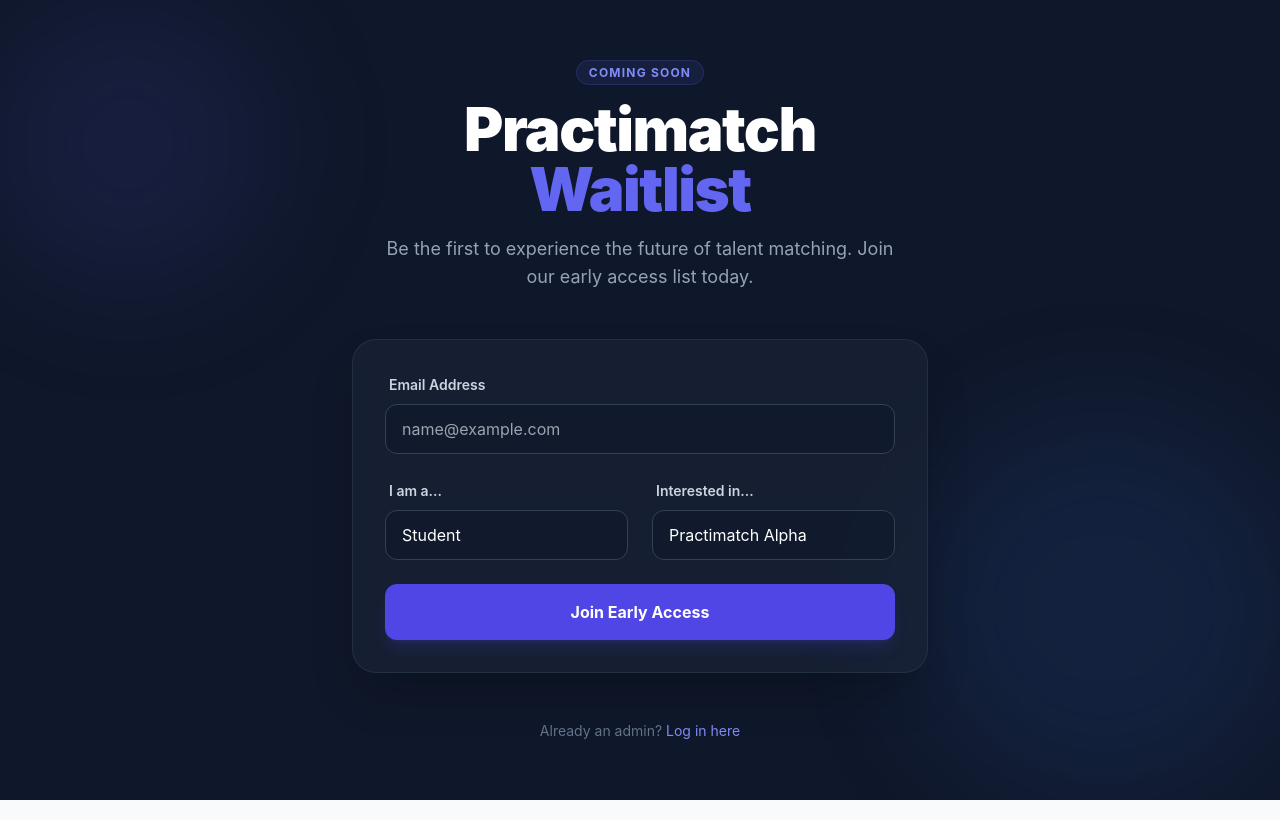
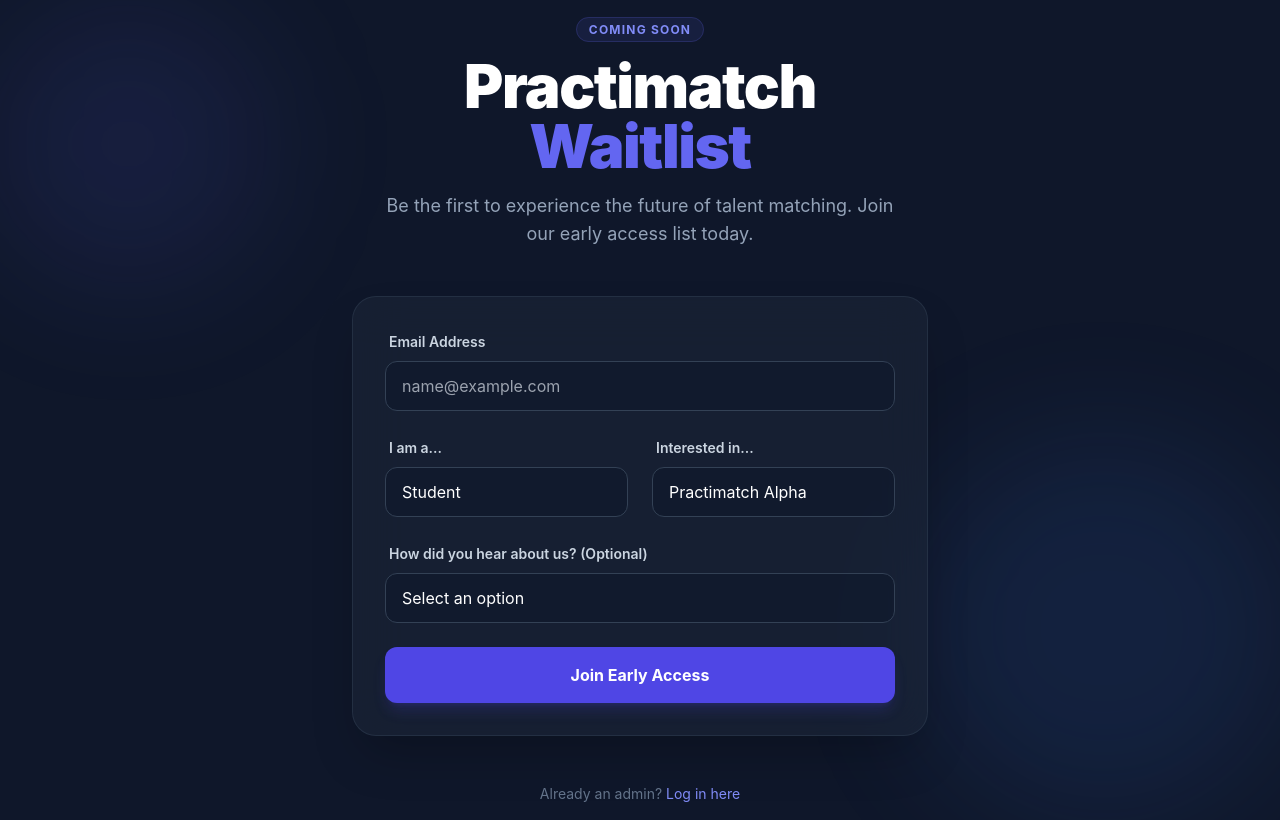
Before and after one commit to RafaCH1906/Frontend_Practimatch, a React (Vite) app: page / in a window 1280 px wide. Built offline with nearby package versions, Linux system fonts and the light colour scheme; no server answers.

Commit message:
feat: new extensions

```diff
--- a/src/api/public.ts
+++ b/src/api/public.ts
@@ -13,6 +13,7 @@
     region?: string;
     device_type?: string;
     browser?: string;
+    traffic_source_explicit?: string;
 }
 
 /**
--- a/src/api/types.ts
+++ b/src/api/types.ts
@@ -28,6 +28,7 @@
     city?: string | null;
     device_type?: 'mobile' | 'tablet' | 'desktop' | null;
     traffic_source?: string | null;
+    traffic_source_explicit?: string | null;
     created_at: string;
     updated_at?: string | null;
 }
@@ -78,6 +79,7 @@
     city?: string;
     device_type?: string;
     traffic_source?: string;
+    traffic_source_explicit?: string;
     email?: string;
     order_by?: 'created_at_desc' | 'registration_count_desc';
 }
--- a/src/pages/JoinWaitlistPage.tsx
+++ b/src/pages/JoinWaitlistPage.tsx
@@ -10,6 +10,7 @@
     const [isSuccess, setIsSuccess] = useState(false);
     const [error, setError] = useState<string | null>(null);
     const [tracking, setTracking] = useState<TrackingMetadata | null>(null);
+    const [trafficSourceExplicit, setTrafficSourceExplicit] = useState('');
 
     // Detect all tracking metadata on mount
     useEffect(() => {
@@ -37,7 +38,8 @@
                     browser: 'other',
                     country: 'Unknown',
                     city: 'Unknown'
-                }
+                },
+                ...(trafficSourceExplicit ? { traffic_source_explicit: trafficSourceExplicit } : {})
             });
             setIsSuccess(true);
         } catch (err: any) {
@@ -140,6 +142,24 @@
                             </div>
                         </div>
 
+                        <div className="space-y-2">
+                            <label className="text-sm font-semibold text-slate-300 ml-1">How did you hear about us? (Optional)</label>
+                            <select
+                                value={trafficSourceExplicit}
+                                onChange={(e) => setTrafficSourceExplicit(e.target.value)}
+                                className="w-full px-4 py-3 bg-slate-900/50 border border-slate-700 rounded-xl text-white focus:outline-none focus:ring-2 focus:ring-indigo-500 appearance-none cursor-pointer"
+                            >
+                                <option value="">Select an option</option>
+                                <option value="instagram">Instagram</option>
+                                <option value="facebook">Facebook</option>
+                                <option value="tiktok">TikTok</option>
+                                <option value="linkedin">LinkedIn</option>
+                                <option value="google">Google</option>
+                                <option value="whatsapp">WhatsApp</option>
+                                <option value="other">Other</option>
+                            </select>
+                        </div>
+
                         {error && (
                             <div className="p-3 bg-red-500/10 border border-red-500/20 text-red-400 text-sm rounded-lg text-center font-medium">
                                 {error}
```
